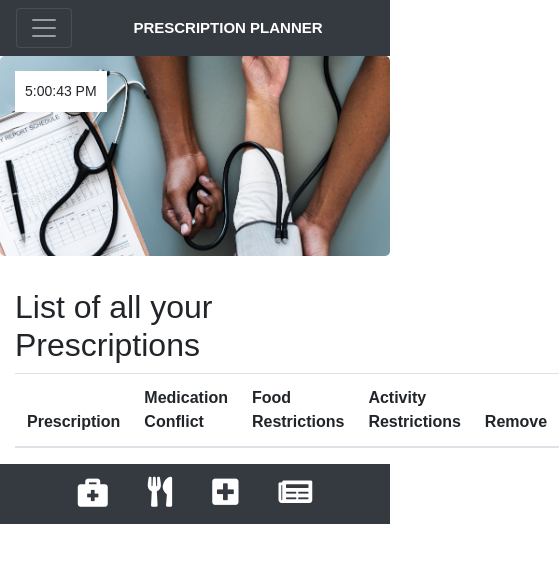
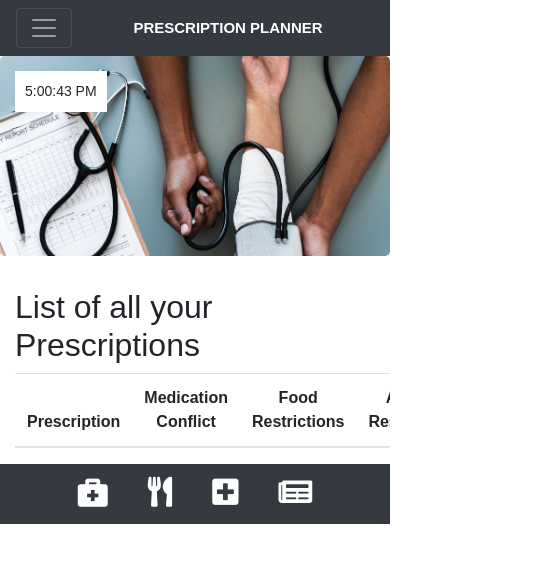
Before and after one commit to dhrandy/team-merge-p3, a React (Create React App) app in the folder client/: page /account in a window 390 px wide. Shown: the top 562 px of the page, 559 px wide, since content can reach past the window. Built offline with nearby package versions, Linux system fonts and the light colour scheme.

Commit message:
updated css

```diff
--- a/client/src/components/Account/Account.css
+++ b/client/src/components/Account/Account.css
@@ -1,3 +1,13 @@
 #main {
     border: solid black 2px;
 }
+
+.table-scroll {
+    overflow-x: scroll;
+}
+
+@media only screen and (max-width: 600px) {
+    th {
+        text-align: center;
+    }
+}
--- a/client/src/components/Account/AccountContainer.js
+++ b/client/src/components/Account/AccountContainer.js
@@ -93,7 +93,7 @@ class AccountContainer extends Component {
                 </div>
 
                 <div className='row'>
-                    <div className='col-md'>
+                    <div className='col-md table-scroll'>
                         <table className="table table-striped">
                             <thead>
                                 <tr>
```
